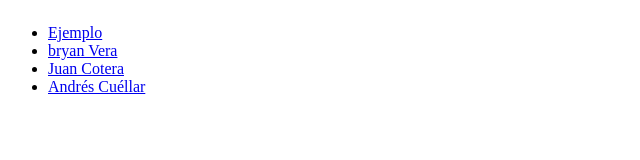
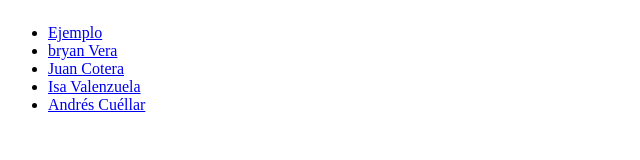
Before and after one commit to larnu-bootcamp/challenge_11, a plain HTML site: page index.html in a window 1280 px wide. Shown: the whole page, without its empty margins (0-640 px from the left). Drawn offline with Linux system fonts and the light colour scheme.

Commit message:
revisiones 220629.3 realizadas

```diff
--- a/index.html
+++ b/index.html
@@ -19,6 +19,9 @@
         <a href="./juancotera/index.html">Juan Cotera</a>
       </li>
       <li>
+        <a href="isavalenzuela/index.html">Isa Valenzuela</a>
+      </li>
+      <li>
         <a href="./Andres-Cuellar/index.html">Andrés Cuéllar</a>
       </li>
     </ul>
```
